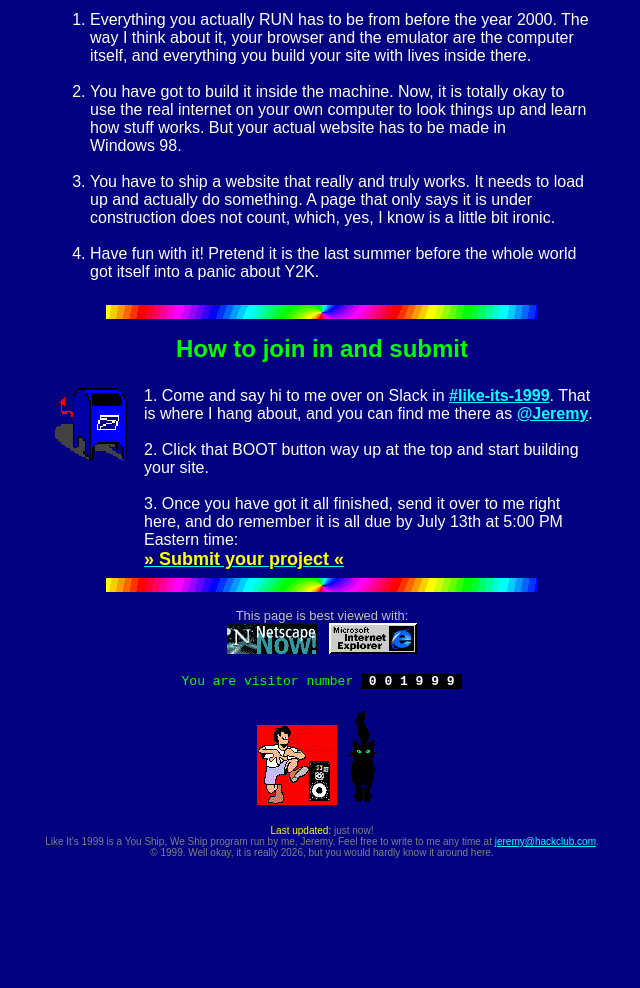
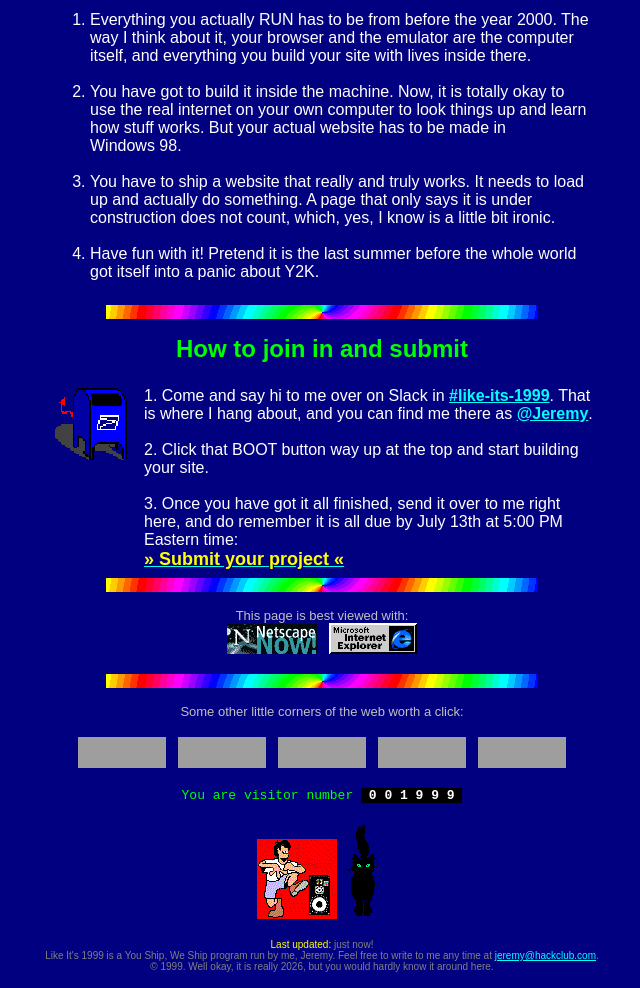
Before and after one commit to jeremy46231/like-its-1999, a website built with Vite: page index.html in a window 1280 px wide. Shown: the part 1088-2076 px from the top of the page, without its empty margins (318-958 px from the left). Before the commit the page ends 1962 px from the top, so only its background shows below. Built offline with nearby package versions, Linux system fonts and the light colour scheme; grey boxes are pictures that could not be loaded.

Commit message:
add 88x31s

```diff
--- a/index.html
+++ b/index.html
@@ -201,6 +201,21 @@ young.
 <img src="/gfx/internet-explorer-badge.gif" alt="Internet Explorer" height="31" width="88">
 </p>
 
+<img src="/gfx/rainbow-divider.gif" alt="--------" height="14" width="432">
+
+<p>
+<font face="Arial" size="2" color="#c0c0c0">Some other little corners of the web worth a click:</font><br><br>
+<a href="https://errorcodezero.dev/"><img src="https://errorcodezero.dev/button.gif" alt="ErrorCode0" height="31" width="88"></a>
+&nbsp;
+<a href="https://novatea.dev/"><img src="https://novatea.dev/88x31.gif" alt="novatea.dev" height="31" width="88"></a>
+&nbsp;
+<a href="https://saahild.com/"><img src="https://github.com/NeonGamerBot-QK/NeonGamerBot-QK/blob/main/webring.gif?raw=1" alt="Neon" height="31" width="88"></a>
+&nbsp;
+<a href="https://lilia.rocks/"><img src="https://lilia.rocks/88x31button.gif" alt="KittyCat" height="31" width="88"></a>
+&nbsp;
+<a href="https://www.trulle123.se/"><img src="https://www.trulle123.se/88x31.png" alt="Trulle123" height="31" width="88"></a>
+</p>
+
 <p>
 <font face="Courier New" size="2" color="#00ff00">
 You are visitor number
```
